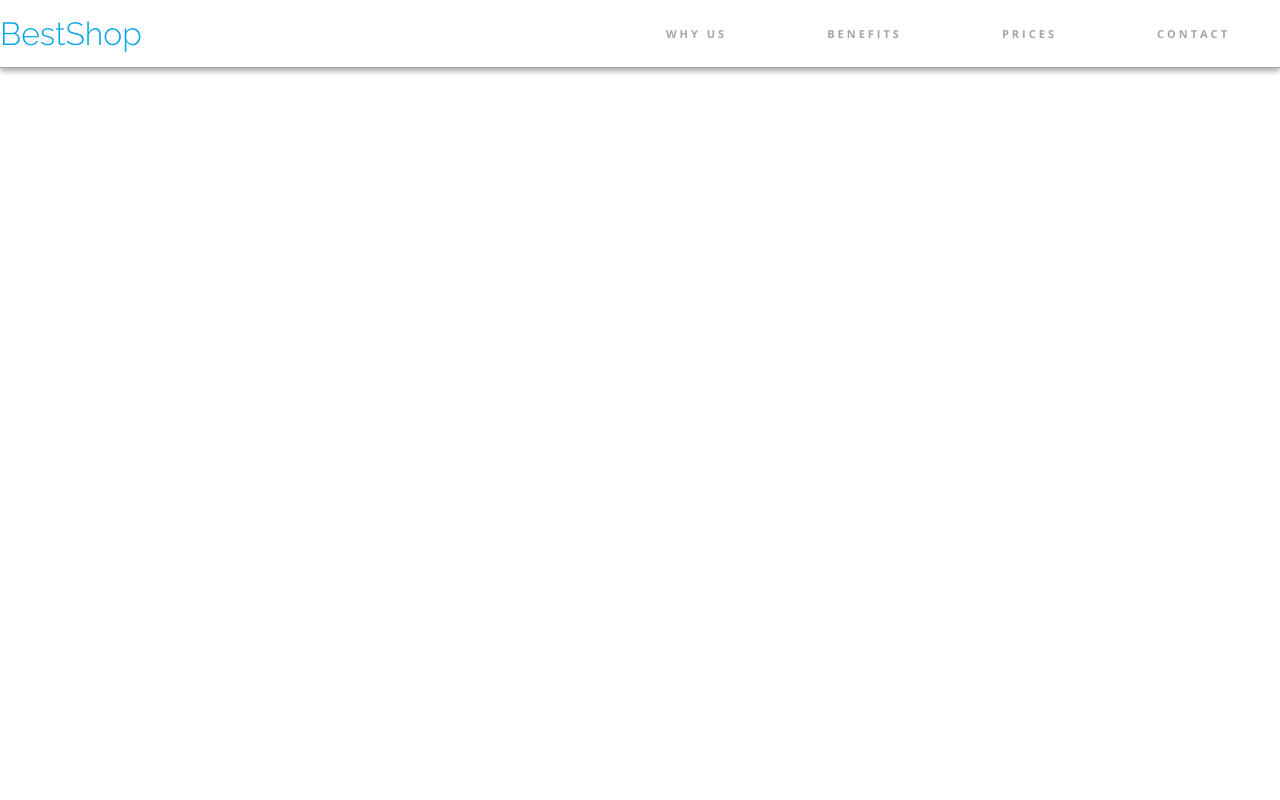
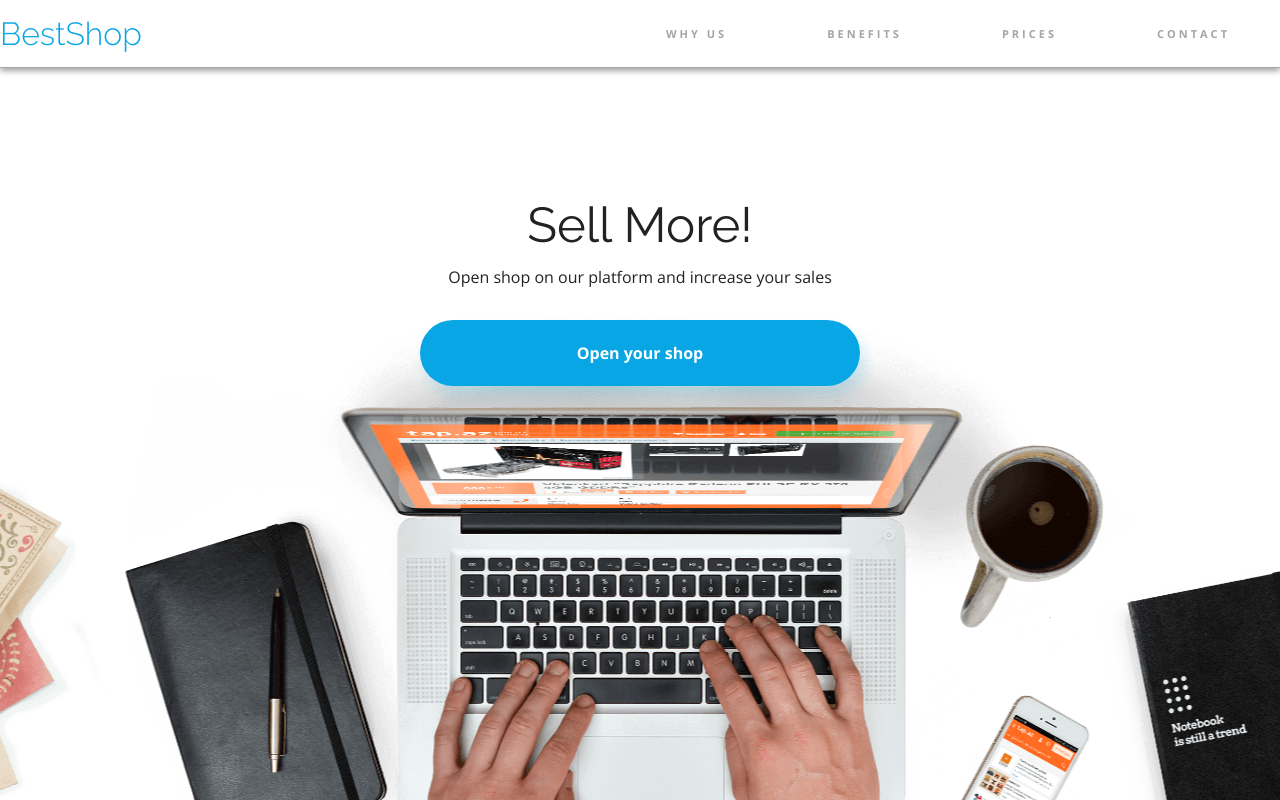
Before and after one commit to ewalezny/BestShop, a plain HTML site: page index.html in a window 1280 px wide. Drawn offline with nearby package versions, Linux system fonts and the light colour scheme.

Commit message:
Opening section done

```diff
--- a/css/style.css
+++ b/css/style.css
@@ -26,6 +26,7 @@
     top: 0;
     border-bottom: 1px solid var(--color-gray);
     box-shadow: 0 3px 6px var(--color-gray);
+    z-index: 1;
 }
 
 .header .container {
@@ -39,13 +40,14 @@
     font-size: 32px;
     font-weight: 300;
     color: var(--color-primary);
+    text-decoration: none;
 }
 
 .header nav {
     display: flex;
 }
 
-.header a {
+.header nav a {
     font-family: var(--font-open-sans);
     font-size: 11px;
     font-weight: 700;
@@ -57,7 +59,41 @@
     margin: 0 40px;
 }
 
-.header a:hover {
+.header nav a:hover {
     color: var(--color-black);
     border-bottom: 4px solid var(--color-primary);
 }
+
+.opening {
+    background: url("../assets/Background.png") no-repeat bottom;
+    height: 100vh;
+    position: relative;
+    display: flex;
+    justify-content: center;
+    text-align: center;
+}
+
+.opening h1 {
+    font-family: var(--font-raleway);
+    font-size: 49px;
+    margin-bottom: 20px;
+    margin-top: 200px;
+}
+
+.opening p {
+    font-family: var(--font-open-sans);
+    font-size: 16px;
+    margin-bottom: 60px;
+}
+
+.btn {
+    background: var(--color-primary);
+    padding: 22px 157px;
+    box-shadow: 5px 10px 14px #07ACE629;
+    border-radius: 40px;
+    text-decoration: none;
+    color: var(--color-white);
+    font-size: 16px;
+    font-family: var(--font-open-sans);
+    font-weight: 700;
+}
--- a/index.html
+++ b/index.html
@@ -16,7 +16,7 @@
 <body>
 <header class="header">
     <div class="container">
-        <p class="logo">BestShop</p>
+        <a href="#" class="logo">BestShop</a>
         <nav>
             <a href="#statistics">Why Us</a>
             <a href="#benefits">Benefits</a>
@@ -25,5 +25,12 @@
         </nav>
     </div>
 </header>
+<section class="opening">
+    <div class="container">
+        <h1>Sell More!</h1>
+        <p>Open shop on our platform and increase your sales</p>
+        <a href="" class="btn">Open your shop</a>
+    </div>
+</section>
 </body>
 </html>
```
